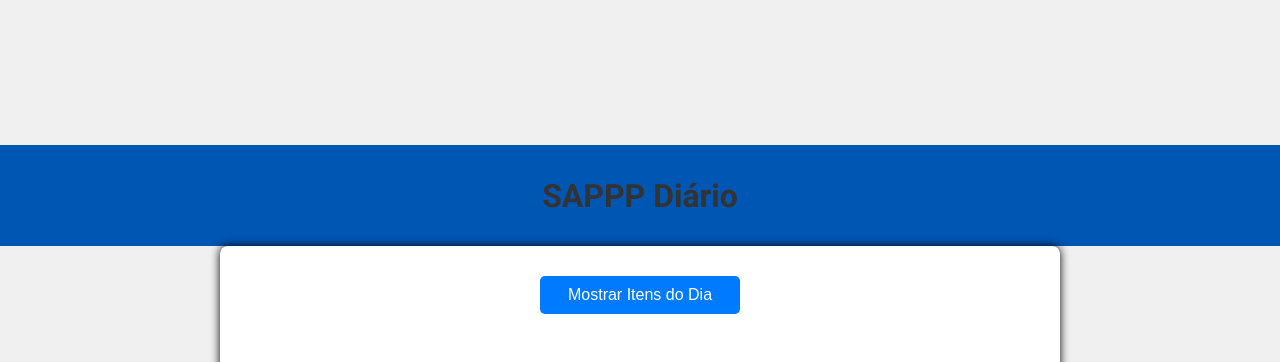
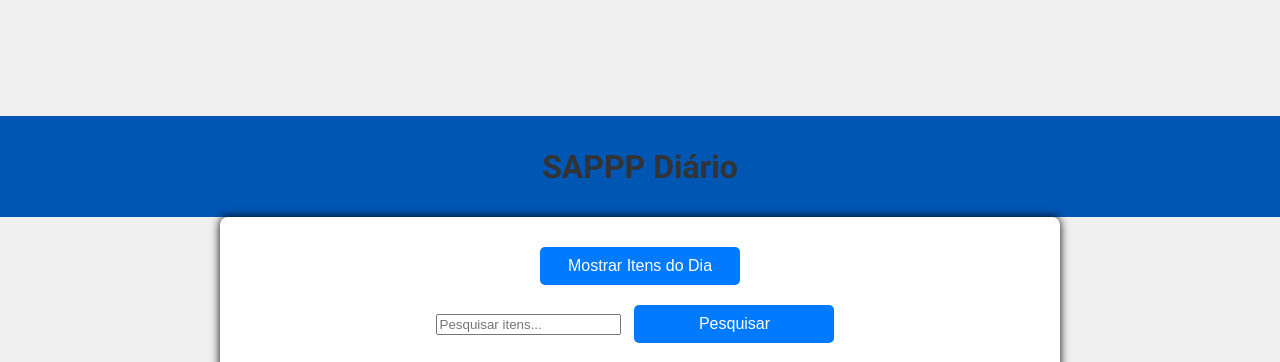
Before and after one commit to Dougas85/SAPPP_APP, a Flask app: page / in a window 1280 px wide. Shown: the top 362 px of the page. Run offline with Flask 3, Linux system fonts and the light colour scheme; lists and menus that the app fills with data are empty.

Commit message:
Update index.html

```diff
--- a/templates/index.html
+++ b/templates/index.html
@@ -27,6 +27,11 @@
                 </tr>
             </thead>
             <tbody>
+                <div class="search-container">
+                    <input type="text" id="searchInput" placeholder="Pesquisar itens..." />
+                    <button id="searchButton">Pesquisar</button>
+                </div>
+
                 <!-- Linhas preenchidas dinamicamente -->
             </tbody>
         </table>
```
